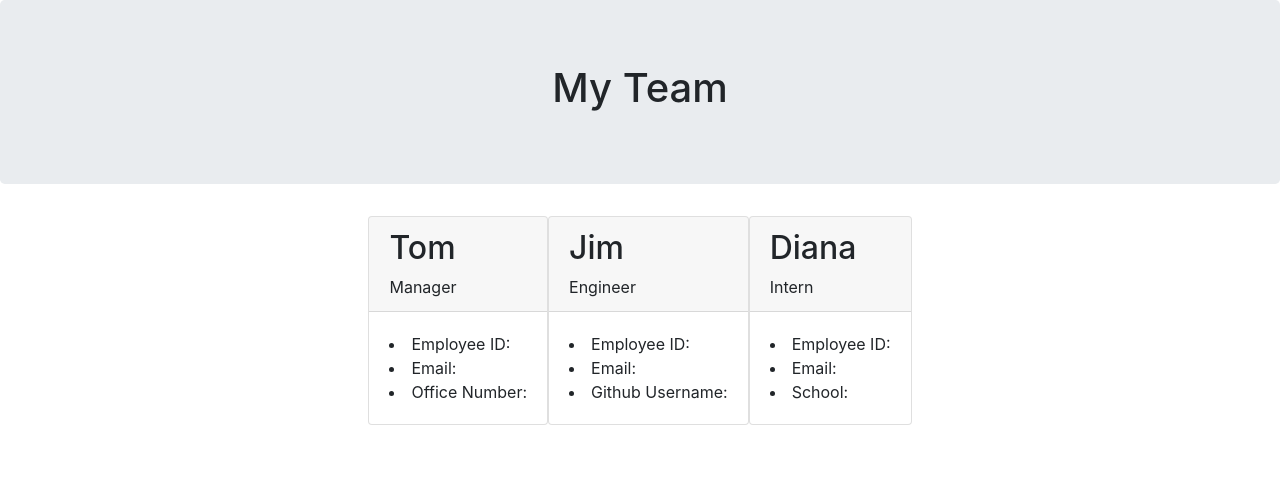
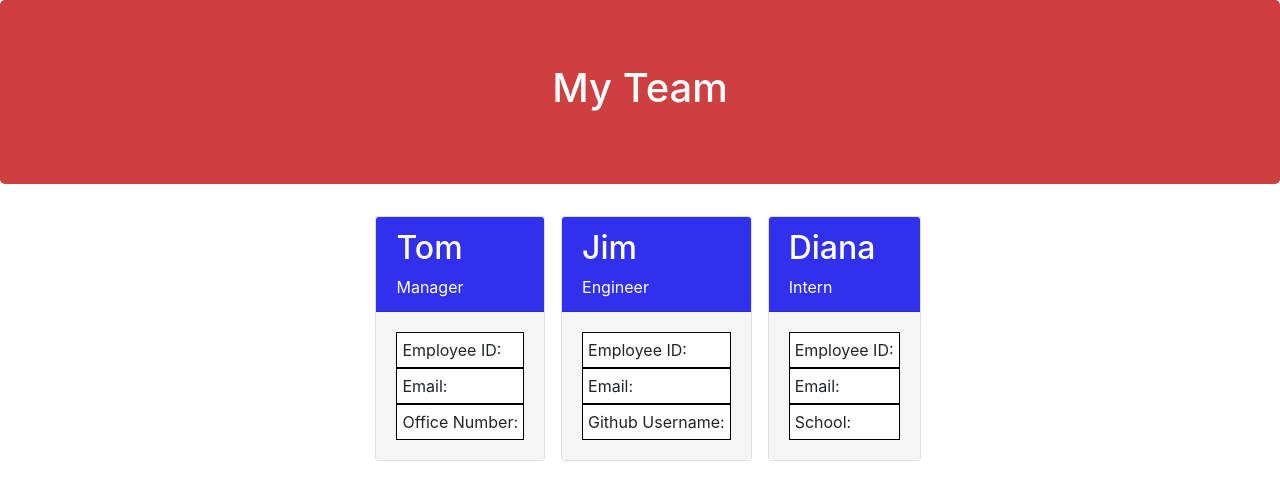
Before and after one commit to tbreazier/team-profile-generator, a website: page src/htmltemplate.html in a window 1280 px wide. Drawn offline with nearby package versions, Linux system fonts and the light colour scheme; a web font is replaced by a local one.

Commit message:
added styling

```diff
--- a/src/htmltemplate.html
+++ b/src/htmltemplate.html
@@ -12,7 +12,7 @@
     <div class="container-fluid">
         <div class="row">
             <header class="col-12 jumbotron">
-            <h1 class="text-center">
+            <h1 class="text-center title">
                 My Team
             </h1>
             </header>
@@ -22,37 +22,37 @@
     <div class="container">
         <div class="row">
             <div class="col-12 d-flex justify-content-center">
-                <div class="card">
+                <div class="card ml-3">
                     <div class="card-header">
-                        <h2 class="Employee Name">Tom</h2>
+                        <h2 class="Manager Name">Tom</h2>
                         <span class="oi oi-person"></span> Manager
                     </div>
                     <div class="card-body">
-                        <li>Employee ID: </li>
-                        <li>Email: </li>
-                        <li>Office Number: </li>
+                        <li class="list-item">Employee ID: </li>
+                        <li class="list-item">Email: </li>
+                        <li class="list-item">Office Number: </li>
                     </div>
                 </div>
-                <div class="card">
+                <div class="card ml-3">
                     <div class="card-header">
                         <h2 class="Engineer Name">Jim</h2>
                         <span class="oi oi-people"></span> Engineer
                     </div>
                     <div class="card-body">
-                        <li>Employee ID: </li>
-                        <li>Email: </li>
-                        <li>Github Username: </li>
+                        <li class="list-item">Employee ID: </li>
+                        <li class="list-item">Email: </li>
+                        <li class="list-item">Github Username: </li>
                     </div>
                 </div>
-                <div class="card">
+                <div class="card ml-3">
                     <div class="card-header">
                         <h2 class="Intern Name">Diana</h2>
                         <span class="oi oi-people"></span> Intern
                     </div>
                     <div class="card-body">
-                        <li>Employee ID: </li>
-                        <li>Email: </li>
-                        <li>School: </li>
+                        <li class="list-item">Employee ID: </li>
+                        <li class="list-item">Email: </li>
+                        <li class="list-item">School: </li>
                     </div>
                 </div>
 
--- a/src/style.css
+++ b/src/style.css
@@ -0,0 +1,23 @@
+.jumbotron {
+    background-color: rgb(206, 64, 64);
+}
+
+.title {
+    color: white;
+}
+
+.card-header {
+    background-color: rgb(48, 48, 237);
+    color: white;
+}
+
+.card-body {
+    background-color:whitesmoke;
+}
+
+.list-item {
+    list-style-type: none;
+    border: solid 1px black;
+    background-color: white;
+    padding: 5px;
+}
```
